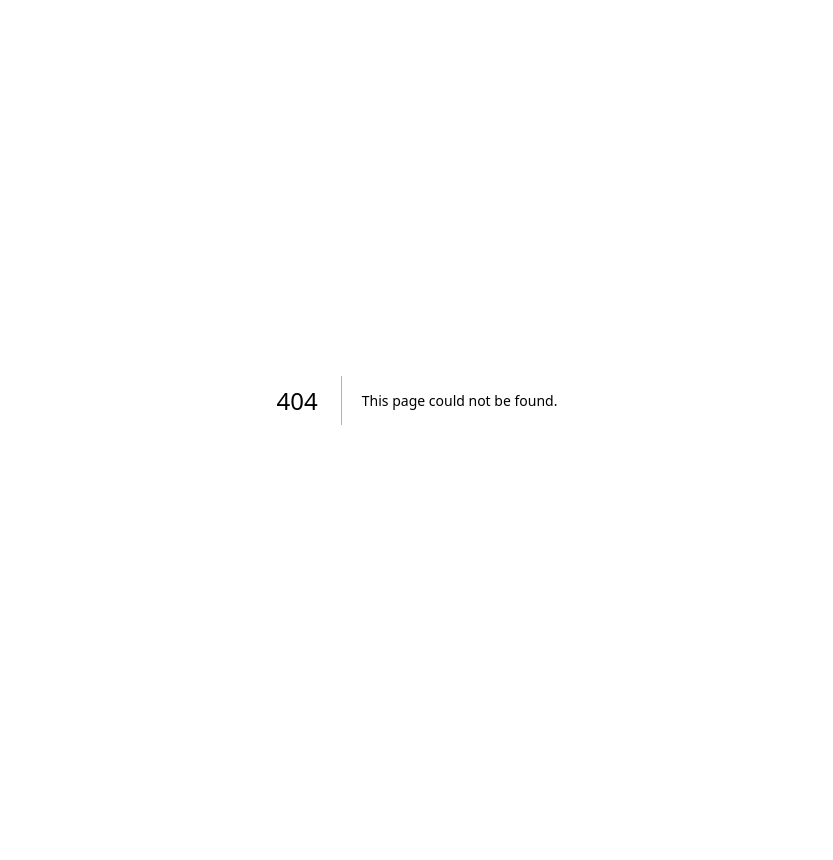
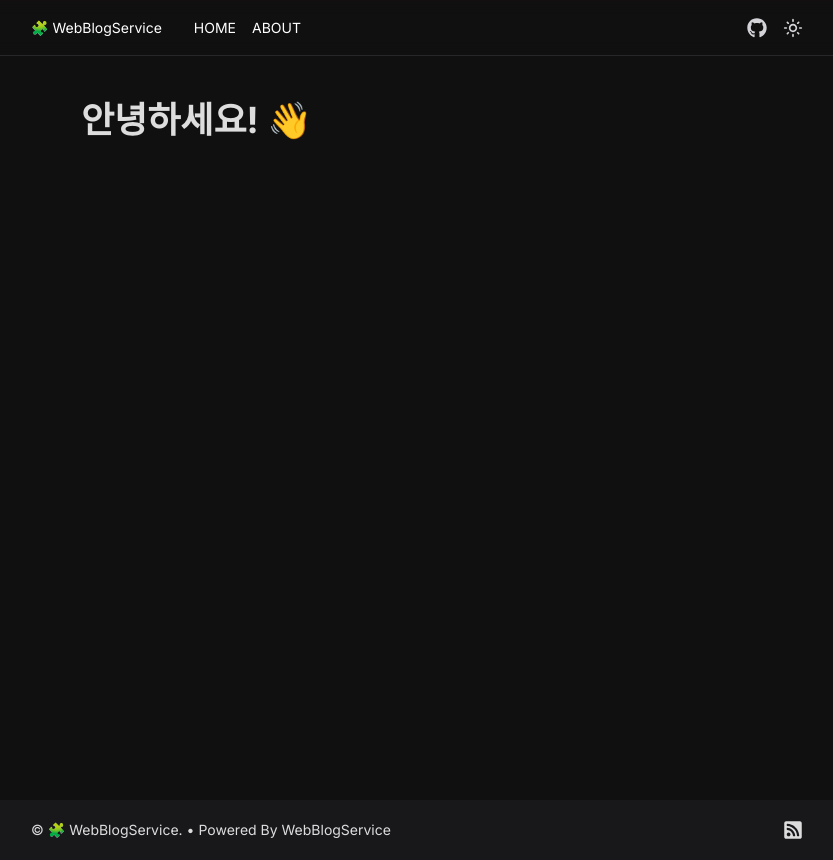
Before and after one commit to gwansikk/WebBlogService, a Next.js app: page /about in a window 1280 px wide. Before the commit this address had no page. Shown: the whole page, without its empty margins (223-1056 px from the left). Before the commit the page ends 800 px from the top, so only its background shows below. Built offline with nearby package versions, Linux system fonts and the light colour scheme.

Commit message:
refactor: AboutPage

```diff
--- /dev/null
+++ b/src/app/about/layout.tsx
@@ -0,0 +1,12 @@
+import { PropsWithChildren } from 'react';
+
+import Article from '@/src/components/Article/Article';
+import Container from '@/src/components/Container/Container';
+
+export default function SubLayout({ children }: PropsWithChildren) {
+  return (
+    <Container>
+      <Article className="m-auto my-10 max-w-2xl">{children}</Article>
+    </Container>
+  );
+}
--- /dev/null
+++ b/src/app/about/page.tsx
@@ -0,0 +1,3 @@
+export default function AboutPage() {
+  return <h1 className="text-4xl font-bold">안녕하세요! 👋</h1>;
+}
```
